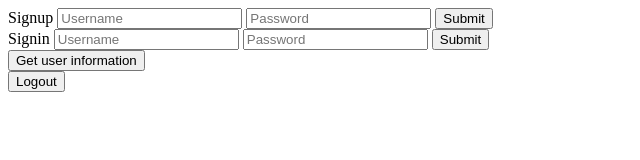
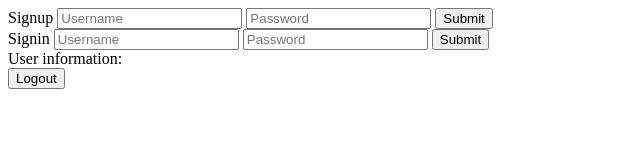
Before and after one commit to dhruvsorout/Javascript, a website: page week-6/authentication/auth_jwt/public/index.html in a window 1280 px wide. Shown: the whole page, without its empty margins (0-640 px from the left). Drawn offline with nearby package versions, Linux system fonts and the light colour scheme.

Commit message:
update getUserInformation function

```diff
--- a/week-6/authentication/auth_jwt/public/index.html
+++ b/week-6/authentication/auth_jwt/public/index.html
@@ -22,8 +22,10 @@
         <button onclick="signin()">Submit</button>
     </div>
 
-    <button onclick="getUserInformation()">Get user information</button>
-    <div id="information"></div>
+    <div>
+        User information:
+        <div id="information"></div>
+    </div>
 
     <div>
         <button onclick="logout()">Logout</button>
@@ -72,6 +74,7 @@
                 document.getElementById("information").innerHTML = response.data.username;
             }
         }
+        getUserInformation();
     </script>
 </body>
 </html>
```
